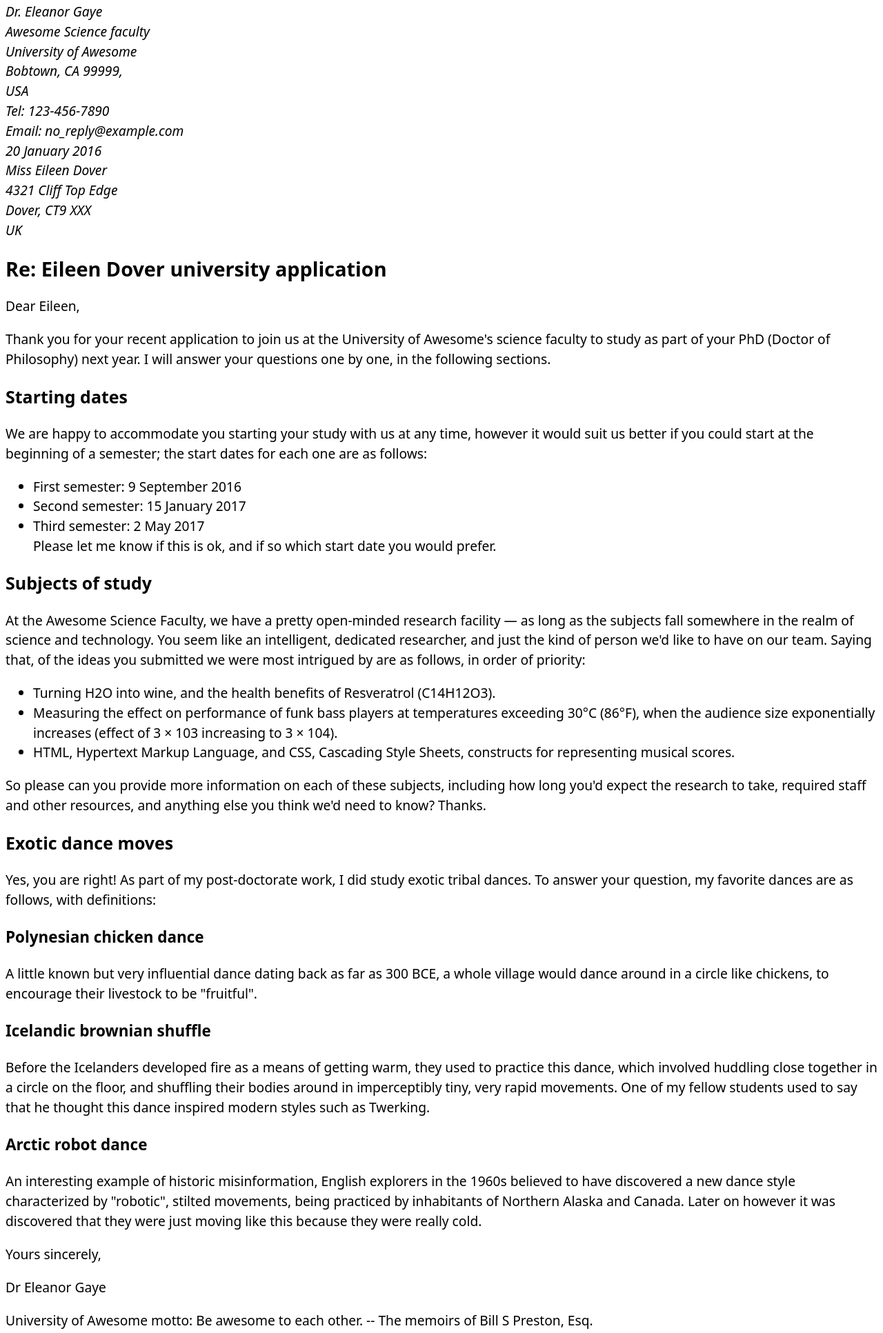
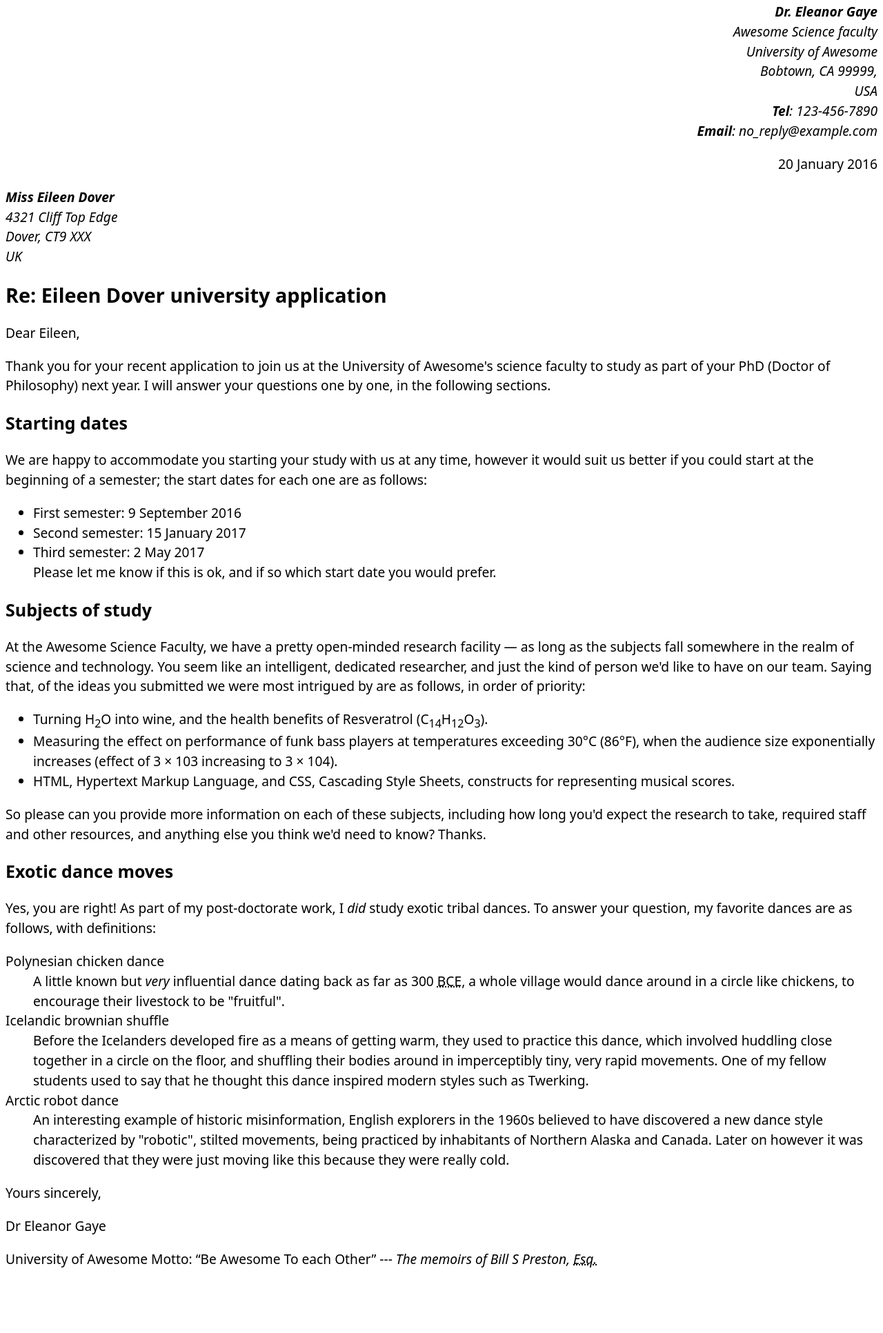
Before and after one commit to SCrungSWiper/INFT1206W26Sec8, a plain HTML site: page assignment1/part1/letter.html in a window 1280 px wide. Shown: the part 5-1938 px from the top of the page at 69% size. After the commit the page ends 1865 px from the top, so only its background shows below. Drawn offline with Linux system fonts and the light colour scheme.

Commit message:
fixed up the letter
made the letter look more like the example by using the same tags

```diff
--- a/assignment1/part1/letter.html
+++ b/assignment1/part1/letter.html
@@ -11,12 +11,12 @@
     Current date: 2026-01-23
     description: Assignment 1, letter markup
     -->
-    <style>
+<style>
 body {
   font: 1.2em / 1.5 system-ui;
 }
 
-col {
+.sender-column {
   text-align: right;
 }
 
@@ -26,7 +26,8 @@ h1 {
 
 h2 {
   font-size: 1.3em;
-}</style>
+}
+</style>
     <title>Awesome science application correspondence</title>
 
 </head>
@@ -34,29 +35,30 @@ h2 {
 
 
 
-    <address>
-      <col>
-                Dr. Eleanor Gaye <br>
+    <address class = "sender-column">
+            <b>Dr. Eleanor Gaye</b> <br>
             Awesome Science faculty <br>
             University of Awesome <br>
             Bobtown, CA 99999, <br>
             USA <br>
-            Tel: 123-456-7890 <br>
-            Email: no_reply@example.com <br>
+            <b>Tel</b>: 123-456-7890 <br>
+            <b>Email</b>: no_reply@example.com <br>
 
-            20 January 2016 <br>
-      </col>
+
     </address>
 
-<col>
+     <p class="sender-column">
+      <time datetime="2016-01-20">20 January 2016</time>
+    </p>
+
 
     <address>
-        Miss Eileen Dover <br>
+       <b> Miss Eileen Dover</b> <br>
         4321 Cliff Top Edge <br>
         Dover, CT9 XXX <br>
         UK <br>
     </address>
-</col>
+
 
 <header><h1>Re: Eileen Dover university application</h1></header>
 
@@ -105,8 +107,8 @@ h2 {
        <ul>
 
             <li>
-                Turning H2O into wine, and the health benefits of Resveratrol
-                (C14H12O3).
+            Turning H<sub>2</sub>O into wine, and the health benefits of Resveratrol
+            (C<sub>14</sub>H<sub>12</sub>O<sub>3</sub>).
             </li>
 
             <li>
@@ -132,33 +134,33 @@ h2 {
 
     <p>
         Yes, you are right! As part of my post-doctorate work, I
-        did study exotic tribal dances. To answer your question, my
+        <em>did</em> study exotic tribal dances. To answer your question, my
         favorite dances are as follows, with definitions:
 
     </p>
-    <h3>Polynesian chicken dance</h3>
-      <p>
-            A little known but very influential dance dating back as far as
-            300 BCE, a whole village would
-            dance around in a circle like chickens, to encourage their livestock to
-            be "fruitful".
-      </p>
-    <h3>Icelandic brownian shuffle</h3>
-       <p>
+    <dt>Polynesian chicken dance</dt>
+            <dd>
+                A little known but <em>very</em> influential dance dating back as far as
+                300 <abbr title="Before Common Era">BCE</abbr>, a whole village would
+                dance around in a circle like chickens, to encourage their livestock to
+                be "fruitful".
+            </dd>
+    <dt>Icelandic brownian shuffle</dt>
+       <dd>
             Before the Icelanders developed fire as a means of getting warm, they
             used to practice this dance, which involved huddling close together in a
             circle on the floor, and shuffling their bodies around in imperceptibly
             tiny, very rapid movements. One of my fellow students used to say that
             he thought this dance inspired modern styles such as Twerking.
-       </p>
-    <h3>Arctic robot dance</h3>
-    <p>
+       </dd>
+    <dt>Arctic robot dance</dt>
+    <dd>
             An interesting example of historic misinformation, English explorers in
             the 1960s believed to have discovered a new dance style characterized by
             "robotic", stilted movements, being practiced by inhabitants of Northern
             Alaska and Canada. Later on however it was discovered that they were
             just moving like this because they were really cold.
-    </p>
+    </dd>
 
 </main>
 <footer>
@@ -167,9 +169,12 @@ h2 {
     <p>Dr Eleanor Gaye</p>
 
     <p>
-        University of Awesome motto: Be awesome to each other. --
-        The memoirs of Bill S Preston, Esq.
+        University of Awesome Motto: <q>Be Awesome To each Other</q> ---
+        <cite
+            >The memoirs of Bill S Preston, <abbr title="Esquire">Esq.</abbr>
+        </cite>
     </p>
+
 </footer>
 </body>
 </html>
--- a/assignment1/part2/index.html
+++ b/assignment1/part2/index.html
@@ -11,28 +11,18 @@
     <meta charset="utf-8" />
     <title>Birdwatching</title>
     <link href="https://fonts.googleapis.com/css?family=Roboto+Condensed:300%7CCinzel+Decorative:700" />
-    <link rel="stylesheet" href="../../CSS/style.css">
+    <link rel="stylesheet" href="./style.css">
   </head>
 
   <body>
-    <header>
-        <h1>
-
-            Birdwatching
-
-
-        </h1>
-    <img src="https://mdn.github.io/shared-assets/images/examples/learn/birds/dove.png" alt="dovelogo" size="0.2">
-
-   <nav>
-       <ul>
+    <header><h1>Birdwatching <img src="https://mdn.github.io/shared-assets/images/examples/learn/birds/dove.png" alt="dovelogo"></h1>
+   <nav> <ul>
         <li>Home</li>
         <li>Get started</li>
         <li>Photos</li>
         <li>Gear</li>
         <li>Forum</li>
-    </ul>
-    </nav>
+    </ul></nav>
     </header>
 
 
--- /dev/null
+++ b/assignment1/part2/style.css
@@ -0,0 +1,138 @@
+/* || General setup */
+
+html, body {
+  margin: 0;
+  padding: 0;
+}
+
+html {
+  font-size: 10px;
+  background-color: #a9a9a9;
+}
+
+body {
+  width: 70%;
+  min-width: 800px;
+  margin: 0 auto;
+}
+
+/* || typography */
+
+h1, h2, h3 {
+  font-family: 'Cinzel Decorative', cursive;
+  color: #2a2a2a;
+}
+
+p, input, li {
+  font-family: 'Roboto Condensed', sans-serif;
+  color: #2a2a2a;
+}
+
+h1 {
+  font-size: 4rem;
+  text-align: center;
+  text-shadow: 2px 2px 10px black;
+}
+
+h2 {
+  font-size: 3rem;
+  text-align: center;
+}
+
+h3 {
+  font-size: 2.2rem;
+}
+
+p, li {
+  font-size: 1.6rem;
+  line-height: 1.5;
+}
+
+/* || header layout */
+
+header {
+  margin-bottom: 10px;
+  display: flex;
+  flex-flow: row wrap;
+}
+
+body > * {
+  background-color: red;
+  padding: 1%;
+}
+
+main, header, nav, article, aside, footer, section {
+  background-color: rgba(0,255,0,0.5);
+  padding: 1%;
+}
+
+h1 {
+  flex: 5;
+  text-transform: uppercase;
+}
+
+header img {
+  display: block;
+  height: 60px;
+  padding-top: 20.15px;
+}
+
+nav {
+  height: 50px;
+  flex: 100%;
+  display: flex;
+}
+
+nav ul {
+  padding: 0;
+  list-style-type: none;
+  flex: 2;
+  display: flex;
+}
+
+nav li {
+  display: inline;
+  text-align: center;
+  flex: 1;
+}
+
+nav a, nav span {
+  display: inline-block;
+  font-size: 2rem;
+  height: 3rem;
+  line-height: 1.7;
+  text-transform: uppercase;
+  text-decoration: none;
+  color: black;
+
+}
+
+/* || main layout */
+
+main {
+  display: flex;
+}
+
+article, section {
+  flex: 4;
+}
+
+aside {
+  flex: 1;
+  margin-left: 10px;
+  padding: 1%;
+}
+
+aside a {
+  display: block;
+  float: left;
+  width: 50%;
+}
+
+aside img {
+  max-width: 100%;
+}
+
+footer {
+  margin-top: 10px;
+}
```
